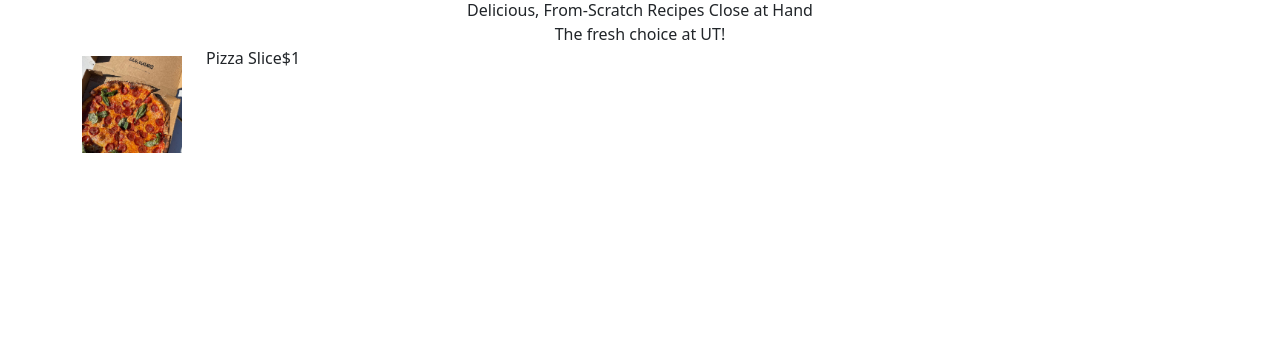
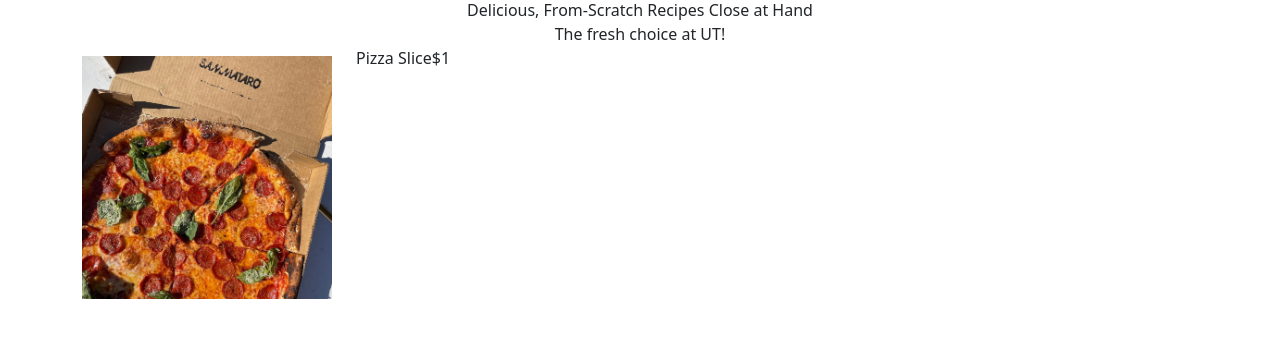
Before and after one commit to AbbhinavJayaraman/cs378-p2, a plain HTML site: page index.html in a window 1280 px wide. Shown: the part 244-582 px from the top of the page. Drawn offline with nearby package versions, Linux system fonts and the light colour scheme.

Commit message:
Update style.css

```diff
--- a/style.css
+++ b/style.css
@@ -3,5 +3,5 @@ body {
   }
 img {
     padding-top: 10px;
-    width: 100px
+    width: 250px
   }
```
